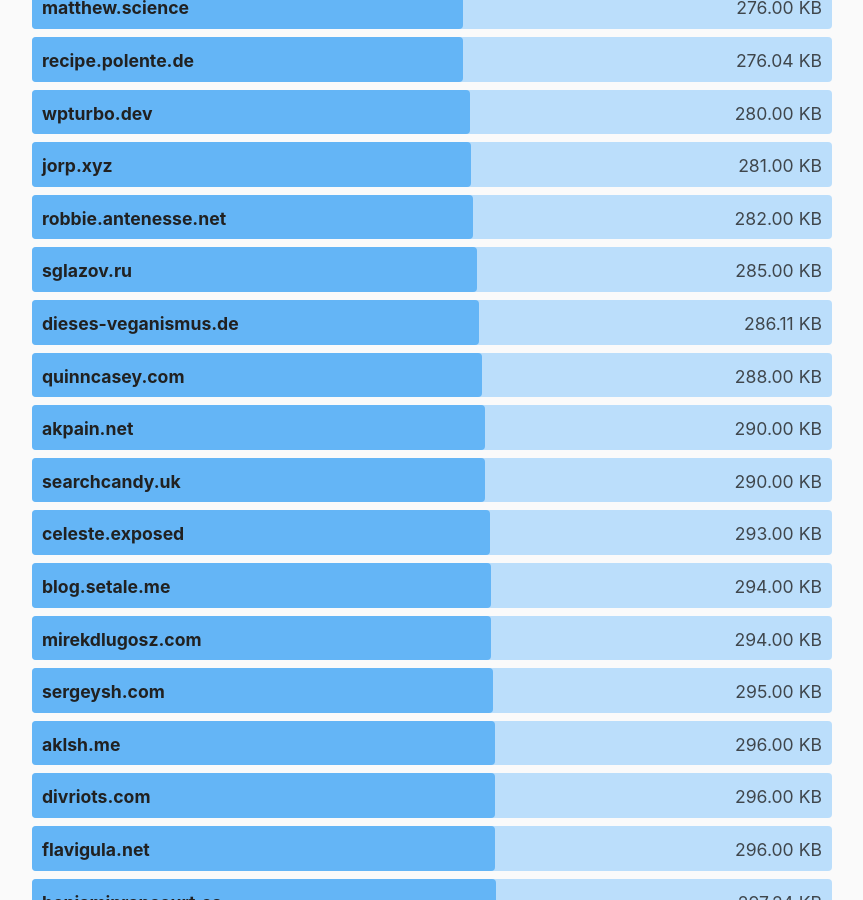
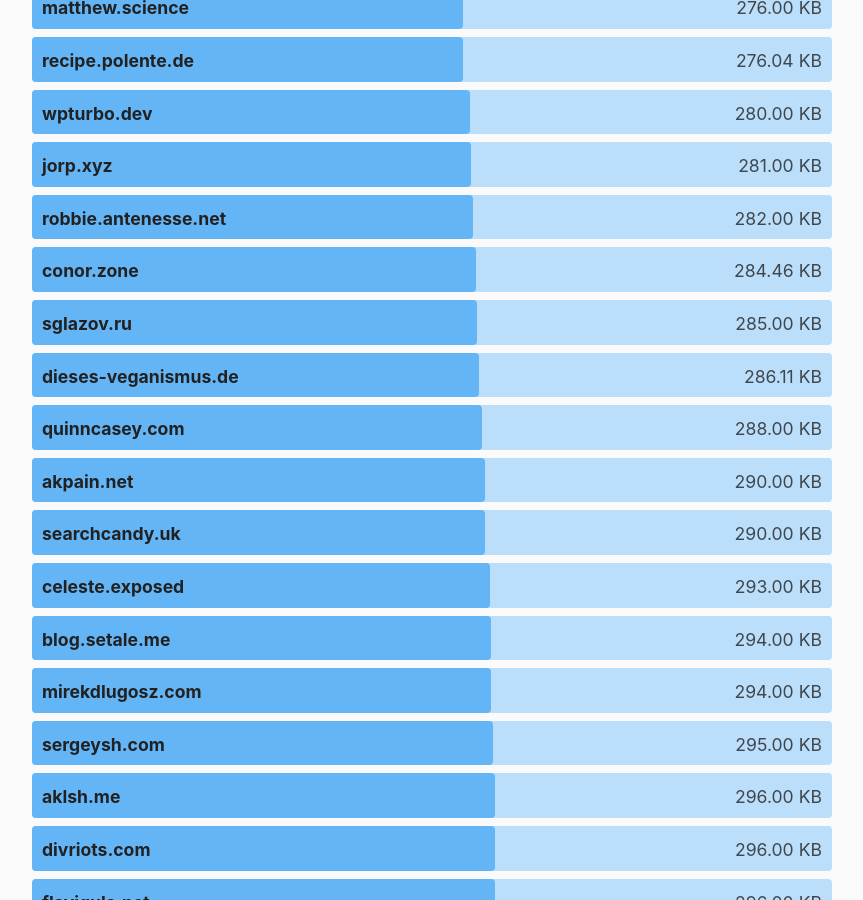
Before and after one commit to kevquirk/512kb.club, a Jekyll site: the page built from index.md, in a window 1280 px wide and 900 px high, scrolled down 39624 px. Shown: the whole window, without its empty margins (208-1071 px from the left). Built offline with Jekyll 4.4.1, drawn with Linux system fonts in a browser that asks for light colours.

Commit message:
feat(_data/sites.yml): add conor.zone

```diff
--- a/_data/sites.yml
+++ b/_data/sites.yml
@@ -4347,3 +4347,8 @@
   url: https://zwieratko.sk/
   size: 28.07
   last_checked: 2024-02-11
+
+- domain: conor.zone
+  url: https://conor.zone/
+  size: 284.46
+  last_checked: 2024-10-09
```
